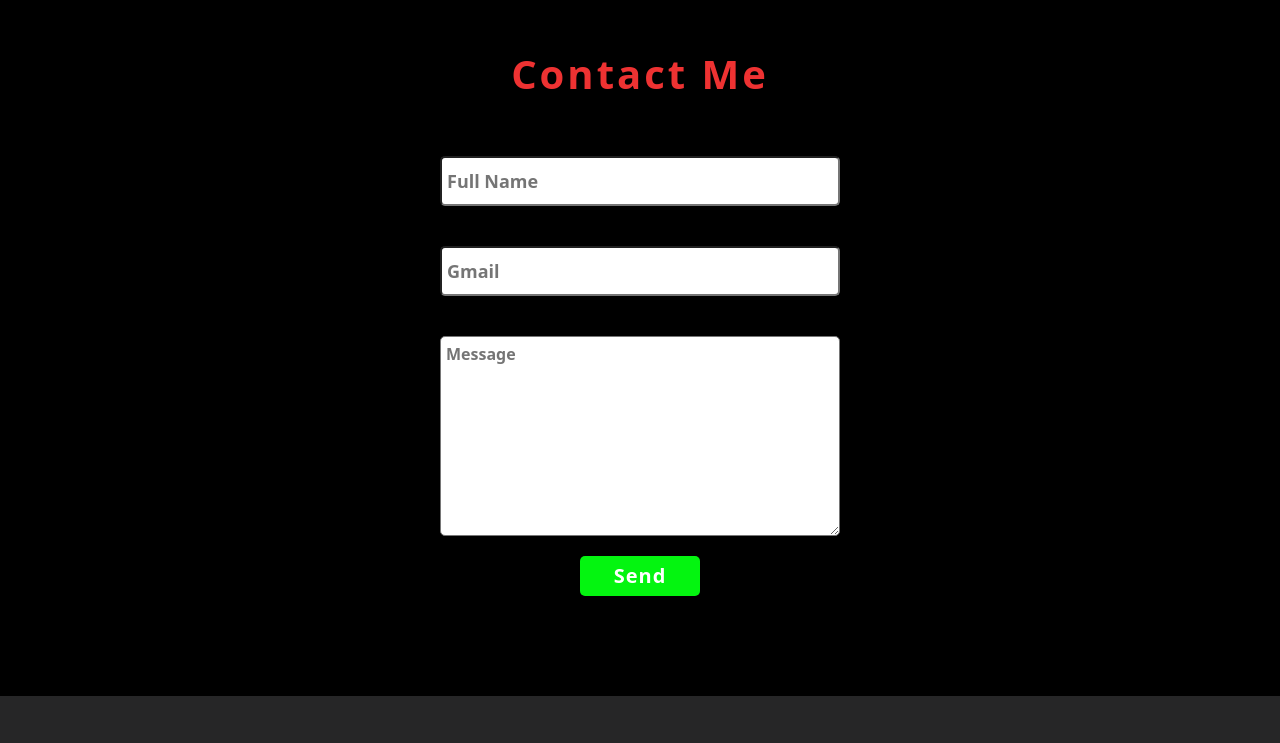
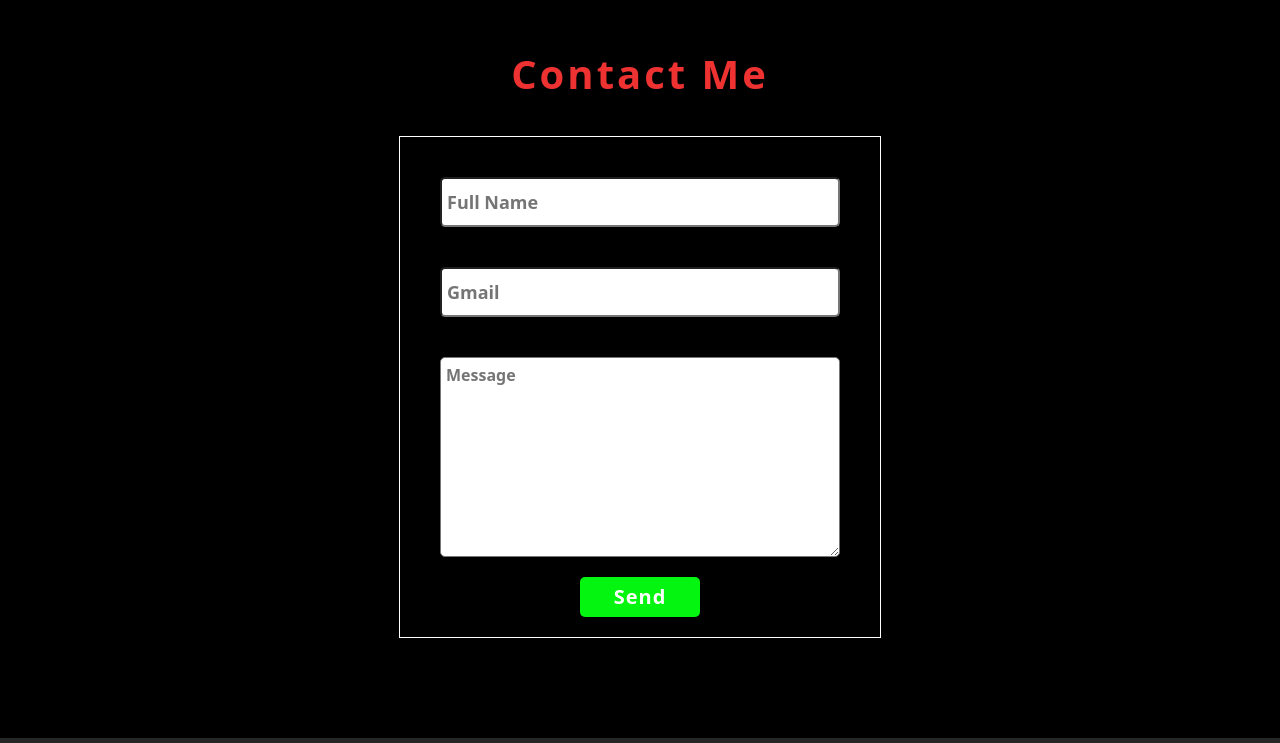
Before and after one commit to nagababunarise/My_Portfolio_Website, a plain HTML site: page index.html in a window 1280 px wide. Shown: the part 4700-5443 px from the top of the page. Drawn offline with nearby package versions, Linux system fonts and the light colour scheme; a web font is replaced by a local one.

Commit message:
Update index.css

```diff
--- a/index.css
+++ b/index.css
@@ -591,6 +591,10 @@ box-sizing:border-box;
   justify-content: center;
   align-items: center;
   margin-bottom: 100px;
+  border-style:solid;
+  padding:20px;
+  border-color:white;
+  border-width:1px;
 }
 @media screen and (max-width:798px){
   .form-container{
```
